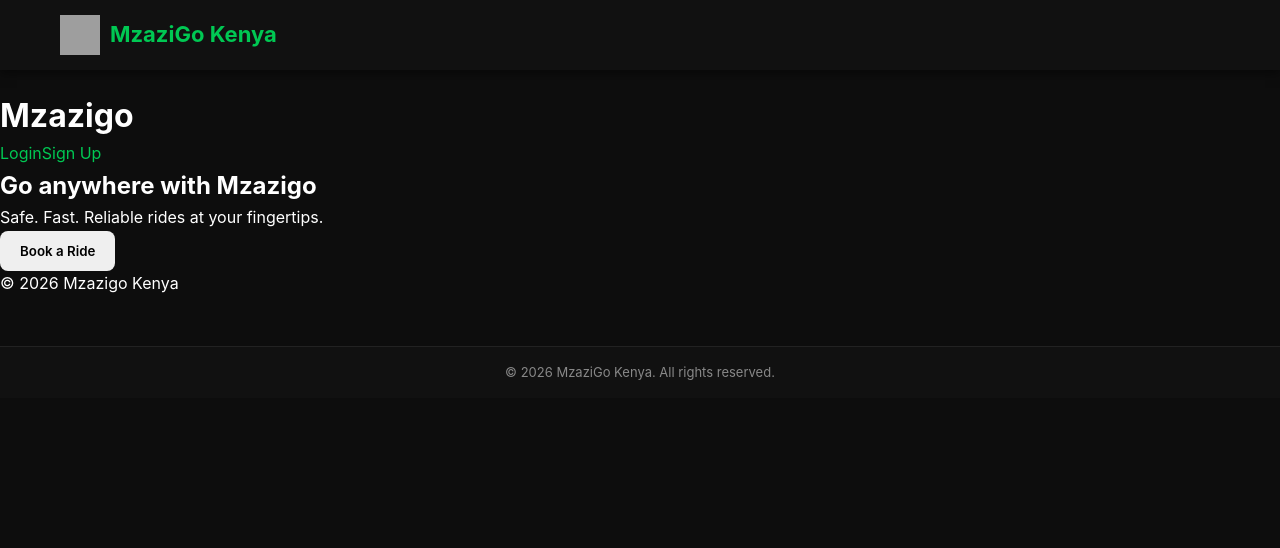
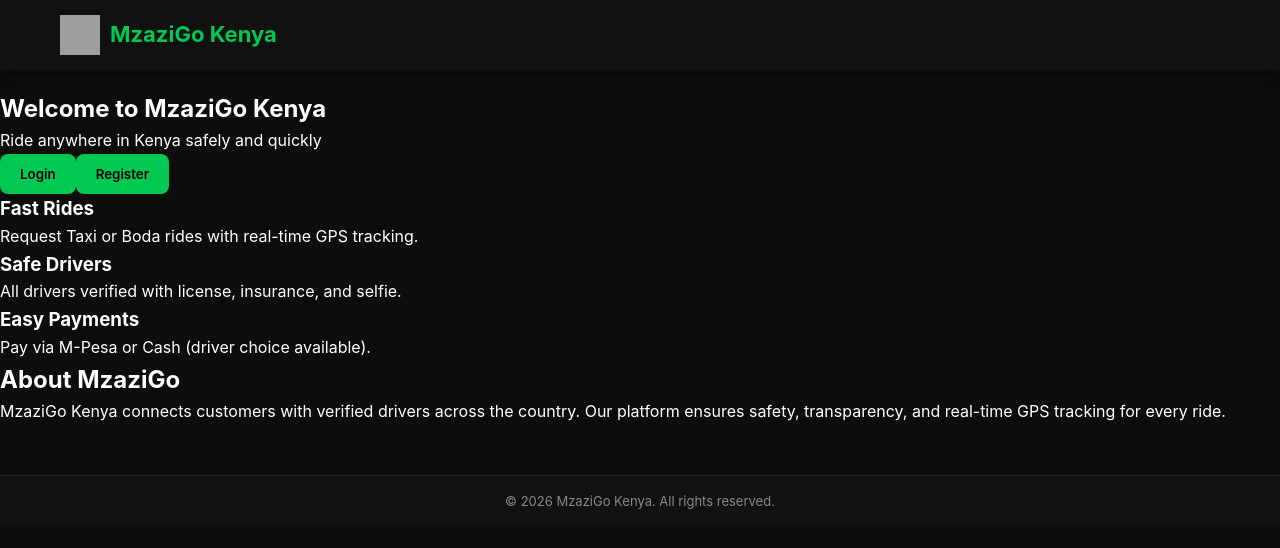
Before and after one commit to mzazitech/fronted, a Next.js app: page / in a window 1280 px wide. Shown: the top 548 px of the page. Built offline with nearby package versions, Linux system fonts and the light colour scheme; grey boxes are pictures that could not be loaded.

Commit message:
Update page.tsx

```diff
--- a/app/page.tsx
+++ b/app/page.tsx
@@ -1,25 +1,46 @@
+"use client";
+
+import Link from "next/link";
+
 export default function Home() {
   return (
-    <>
-      <div className="navbar">
-        <h1>Mzazigo</h1>
-        <div>
-          <a href="/login">Login</a>
-          <a href="/register">Sign Up</a>
+    <div className="home-container">
+      <section className="hero">
+        <h1>Welcome to MzaziGo Kenya</h1>
+        <p>Ride anywhere in Kenya safely and quickly</p>
+        <div className="cta-buttons">
+          <Link href="/login">
+            <button className="btn-primary">Login</button>
+          </Link>
+          <Link href="/register">
+            <button className="btn-primary">Register</button>
+          </Link>
         </div>
-      </div>
+      </section>
 
-      <div className="hero">
-        <h2>Go anywhere with Mzazigo</h2>
+      <section className="features">
+        <div className="feature-card">
+          <h3>Fast Rides</h3>
+          <p>Request Taxi or Boda rides with real-time GPS tracking.</p>
+        </div>
+        <div className="feature-card">
+          <h3>Safe Drivers</h3>
+          <p>All drivers verified with license, insurance, and selfie.</p>
+        </div>
+        <div className="feature-card">
+          <h3>Easy Payments</h3>
+          <p>Pay via M-Pesa or Cash (driver choice available).</p>
+        </div>
+      </section>
+
+      <section className="about">
+        <h2>About MzaziGo</h2>
         <p>
-          Safe. Fast. Reliable rides at your fingertips.
+          MzaziGo Kenya connects customers with verified drivers across the
+          country. Our platform ensures safety, transparency, and real-time
+          GPS tracking for every ride.
         </p>
-        <button>Book a Ride</button>
-      </div>
-
-      <div className="footer">
-        © 2026 Mzazigo Kenya
-      </div>
-    </>
+      </section>
+    </div>
   );
 }
```
